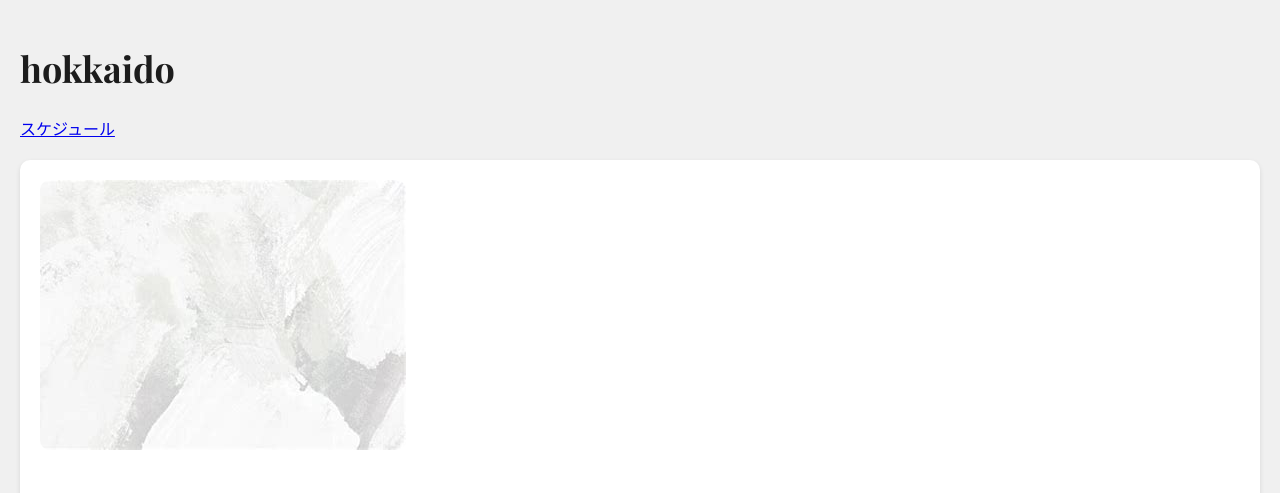
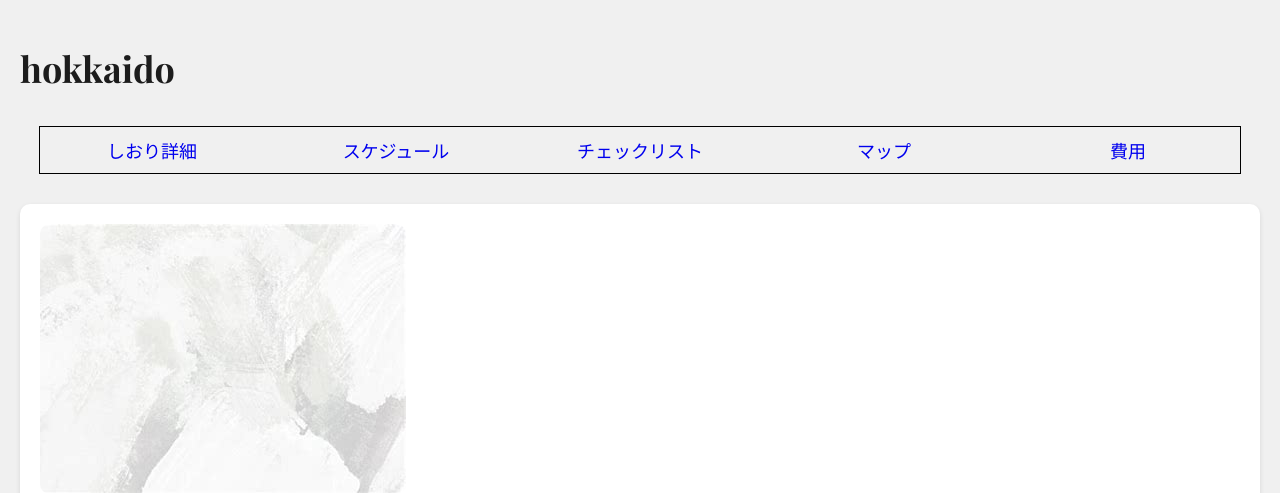
Before and after one commit to yamashita3303/NoteTrip, a Django app: page /detail/2/ in a window 1280 px wide. Shown: the top 493 px of the page. Run offline with Django 4.2, Linux system fonts and the light colour scheme; a user stored in the database is signed in; data comes from the database, SQL or seed files in the repository; both versions use the stored data as it was after the commit.

Commit message:
ヘッダーを追加しました

```diff
--- a/app/templates/app/checklist.html
+++ b/app/templates/app/checklist.html
@@ -3,6 +3,7 @@
 <head>
     <meta charset="UTF-8">
     <title>チェックリスト</title>
+
 </head>
 <body>
     <h1>チェックリスト</h1>
--- a/app/templates/app/plan_detail.html
+++ b/app/templates/app/plan_detail.html
@@ -47,11 +47,77 @@
         .back-link:hover {
             background-color: #0056b3;
         }
+        .navbar {
+            display: flex;
+            flex-direction: column;
+            align-items: center;
+            padding: 10px 20px;
+            gap: 10px;
+        }
+
+        .app-name {
+            font-size: 20px;
+            font-weight: bold;
+        }
+
+        .top-row {
+            width: 100%;
+            display: flex;
+            justify-content: space-between;
+            align-items:center;
+            padding:10px 20px;
+        }
+
+        .nav-links {
+            display:flex;
+            gap:10px ;
+            margin-left:auto;
+        }
+
+        .tabs-row {
+            width: 100%;
+            display: flex;
+            justify-content: center;
+            align-items: center;
+            gap: 20px;
+            border: 1px solid #000;
+            justify-content: space-between;
+        }
+
+        .tab {
+            display: flex;
+            justify-content: center;
+            align-items: center;
+            width: 100%;
+            padding: 10px;
+            text-decoration: none;
+            border-radius: 5px;
+            transition: background-color 0.3s;
+            font-size: 18px;
+            text-align: center;
+        }
+
+        .btn {
+            border-radius: 5px;
+            padding: 10px 20px;
+            text-decoration: none;
+            font-size: 16px;
+        }
     </style>
 </head>
 <body>
     <h1>{{ plan.title }}</h1>
-    <a href="{% url 'schedule' %}" class="btn btn-outline-danger">スケジュール</a>
+    <header>
+        <nav class="navbar">
+            <div class="tabs-row">
+                <a href="{% url 'plan_detail' plan.id %}" class="tab">しおり詳細</a>
+                <a href="{% url 'schedule' %}" class="tab">スケジュール</a>
+                <a href="{% url 'checklist' %}" class="tab">チェックリスト</a>
+                <a href="#" class="tab">マップ</a>
+                <a href="#" class="tab">費用</a>
+            </div>
+        </nav>
+    </header>
 
     <div class="plan-details">
 
```
Also changed, not shown: app/static/app/css/header.css (added, +67 -0 lines), app/templates/app/home.html (+56 -0 lines), db.sqlite3.
